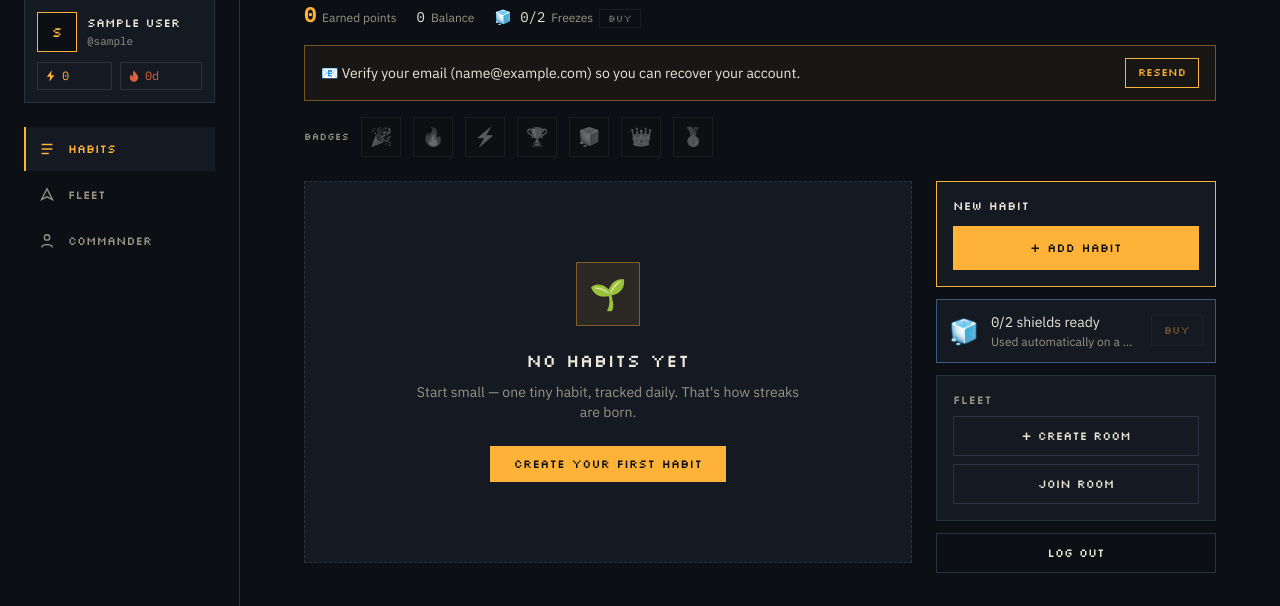
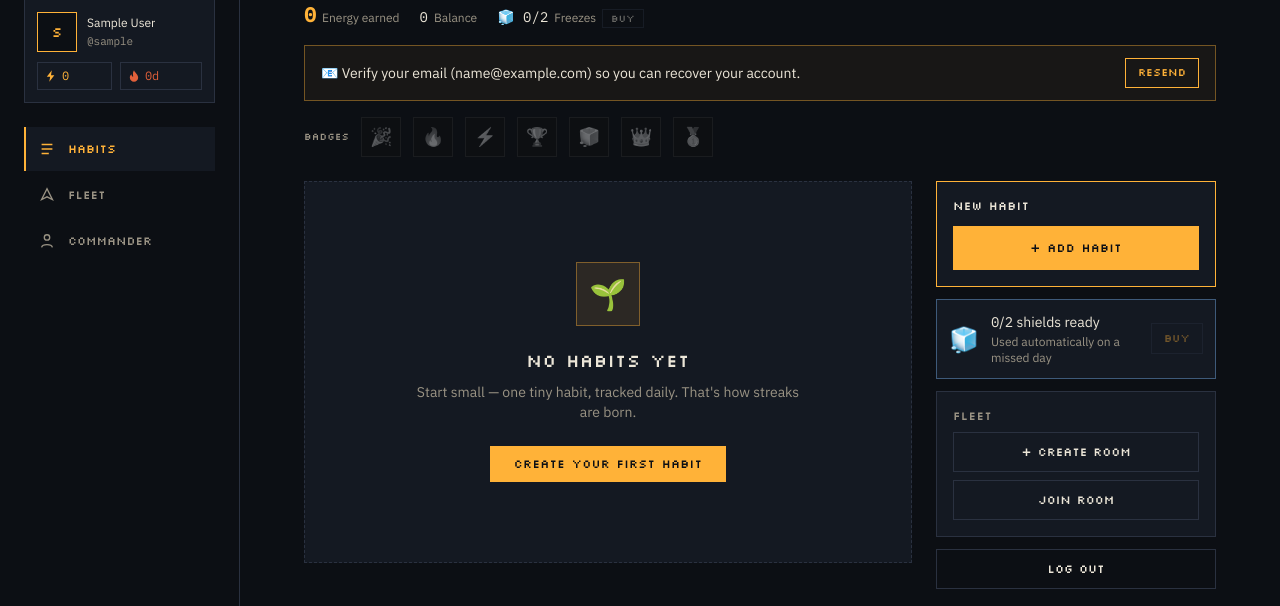
Before and after one commit to ADRK06/habitual, a Flask app: page /dashboard in a window 1280 px wide. Shown: the part 81-687 px from the top of the page. Run offline with Flask 3, Linux system fonts and the light colour scheme; the visitor is signed in with stand-in values (Sample User, id 1); data comes from the database, SQL or seed files in the repository; data that the repository does not hold is empty; some libraries are stand-ins or nearby versions.

Commit message:
Group 3 polish
- Font: user-entered text (display name, phone commander bar, habit
  title in leave/delete confirms, room leader name) now renders in
  IBM Plex Sans, never Silkscreen.
- Habit card streak figure: IBM Plex Mono at the mock's size (15px
  phone / 18px desktop), no synthetic bold (the font has no 700
  weight loaded), dust-colored instead of rust when the streak is 0.
- Unified the selected-chip pattern (bone fill / void text / bone
  border) across dashboard filters, create-habit/create-room
  frequency buttons, weekday toggles and the emoji picker - all
  previously used a second, inconsistent accent-tint pattern.
- Check-in/undo popovers now share one open-popover slot on the
  dashboard's root Alpine scope: opening one closes any other, and
  outside-click now closes a popover (Escape already did). HTMX
  check-in/undo/freeze requests are untouched.
- Shield card hint text now wraps instead of truncating with an
  ellipsis; only user-entered text truncates.
- Header/card wording for the points currency now says "Energy"
  consistently (header stat, habit-card tile), matching the mock's
  own vocabulary instead of mixing "points" and "Energy".
- Badges row no longer wraps to a second line on a 390px phone - it
  scrolls sideways in one row instead.

Co-Authored-By: Claude Sonnet 5 <noreply@anthropic.com>

```diff
--- a/habitual/templates/dashboard.html
+++ b/habitual/templates/dashboard.html
@@ -20,18 +21,18 @@
       + New habit
     </button>
     <div class="hidden flex-wrap gap-1.5 lg:flex">
-      <button type="button" @click="filter = 'all'" :class="filter === 'all' ? 'bg-bone text-void border-bone' : 'border-border text-text-muted'" class="h-[34px] border px-3 font-display text-[11px] uppercase transition-colors">All</button>
-      <button type="button" @click="filter = 'solo'" :class="filter === 'solo' ? 'bg-bone text-void border-bone' : 'border-border text-text-muted'" class="h-[34px] border px-3 font-display text-[11px] uppercase transition-colors">Solo</button>
-      <button type="button" @click="filter = 'fleet'" :class="filter === 'fleet' ? 'bg-bone text-void border-bone' : 'border-border text-text-muted'" class="h-[34px] border px-3 font-display text-[11px] uppercase transition-colors">Fleet</button>
+      <button type="button" @click="filter = 'all'" :class="filter === 'all' ? 'bg-bone text-void border-bone' : 'border-border text-text-muted hover:border-accent'" class="h-[34px] border px-3 font-display text-[11px] uppercase transition-colors">All</button>
+      <button type="button" @click="filter = 'solo'" :class="filter === 'solo' ? 'bg-bone text-void border-bone' : 'border-border text-text-muted hover:border-accent'" class="h-[34px] border px-3 font-display text-[11px] uppercase transition-colors">Solo</button>
+      <button type="button" @click="filter = 'fleet'" :class="filter === 'fleet' ? 'bg-bone text-void border-bone' : 'border-border text-text-muted hover:border-accent'" class="h-[34px] border px-3 font-display text-[11px] uppercase transition-colors">Fleet</button>
     </div>
   </header>
 
   {% include "partials/header_stats.html" %}
 
   <div class="flex flex-wrap gap-1.5 pb-4 lg:hidden">
-    <button type="button" @click="filter = 'all'" :class="filter === 'all' ? 'bg-bone text-void border-bone' : 'border-border text-text-muted'" class="h-8 border px-2.5 font-display text-[11px] uppercase transition-colors">All</button>
-    <button type="button" @click="filter = 'solo'" :class="filter === 'solo' ? 'bg-bone text-void border-bone' : 'border-border text-text-muted'" class="h-8 border px-2.5 font-display text-[11px] uppercase transition-colors">Solo</button>
-    <button type="button" @click="filter = 'fleet'" :class="filter === 'fleet' ? 'bg-bone text-void border-bone' : 'border-border text-text-muted'" class="h-8 border px-2.5 font-display text-[11px] uppercase transition-colors">Fleet</button>
+    <button type="button" @click="filter = 'all'" :class="filter === 'all' ? 'bg-bone text-void border-bone' : 'border-border text-text-muted hover:border-accent'" class="h-8 border px-2.5 font-display text-[11px] uppercase transition-colors">All</button>
+    <button type="button" @click="filter = 'solo'" :class="filter === 'solo' ? 'bg-bone text-void border-bone' : 'border-border text-text-muted hover:border-accent'" class="h-8 border px-2.5 font-display text-[11px] uppercase transition-colors">Solo</button>
+    <button type="button" @click="filter = 'fleet'" :class="filter === 'fleet' ? 'bg-bone text-void border-bone' : 'border-border text-text-muted hover:border-accent'" class="h-8 border px-2.5 font-display text-[11px] uppercase transition-colors">Fleet</button>
   </div>
 
   {% if not current_user.email %}
@@ -124,7 +125,7 @@
         <span class="shrink-0 text-2xl" aria-hidden="true">🧊</span>
         <div class="flex min-w-0 flex-1 flex-col gap-0.5">
           <span class="font-body text-sm text-text"><span class="font-mono">{{ freezes_held }}</span>/2 shields ready</span>
-          <span class="truncate font-body text-xs text-text-muted">Used automatically on a missed day</span>
+          <span class="font-body text-xs text-text-muted">Used automatically on a missed day</span>
         </div>
         <button
           type="button"
--- a/habitual/templates/partials/badges_row.html
+++ b/habitual/templates/partials/badges_row.html
@@ -1,11 +1,11 @@
 <div
   id="badges-row"
   {% if oob %}hx-swap-oob="true"{% endif %}
-  class="flex w-full flex-wrap items-center gap-3 pb-6 font-body"
+  class="flex w-full flex-nowrap items-center gap-3 overflow-x-auto pb-6 font-body"
 >
-  <span class="font-display text-[10px] uppercase tracking-wide text-text-muted">Badges</span>
+  <span class="shrink-0 font-display text-[10px] uppercase tracking-wide text-text-muted">Badges</span>
   {% for b in badge_rows %}
-  <div class="group relative">
+  <div class="group relative shrink-0">
     <button
       type="button"
       tabindex="0"
--- a/habitual/templates/partials/header_stats.html
+++ b/habitual/templates/partials/header_stats.html
@@ -6,7 +6,7 @@
 >
   <span class="flex items-baseline gap-1.5">
     <span id="earned-points-value" class="font-mono text-xl font-bold tabular-nums text-accent" data-counter="{{ earned_points }}">{{ earned_points }}</span>
-    Earned points
+    Energy earned
   </span>
   <span class="flex items-baseline gap-1.5">
     <span class="font-mono text-sm text-text">{{ balance }}</span>
--- a/habitual/templates/partials/nav/phone_hud.html
+++ b/habitual/templates/partials/nav/phone_hud.html
@@ -22,7 +22,7 @@
   >
     <span class="w-11 h-11 border border-accent bg-void shrink-0 flex items-center justify-center font-display text-base text-accent">{{ current_user.name[0]|upper }}</span>
     <span class="flex flex-col gap-0.5 min-w-0">
-      <span class="font-display text-xs truncate">{{ current_user.name }}</span>
+      <span class="font-body text-xs truncate">{{ current_user.name }}</span>
       <span class="font-mono text-xs text-dust truncate">@{{ current_user.username }}</span>
     </span>
   </a>
--- a/habitual/templates/partials/nav/sidebar.html
+++ b/habitual/templates/partials/nav/sidebar.html
@@ -32,7 +32,7 @@
     <span class="flex items-center gap-2.5">
       <span class="w-10 h-10 border border-accent bg-void shrink-0 flex items-center justify-center font-display text-sm text-accent">{{ current_user.name[0]|upper }}</span>
       <span class="flex flex-col gap-0.5 min-w-0">
-        <span class="font-display text-xs truncate">{{ current_user.name }}</span>
+        <span class="font-body text-xs truncate">{{ current_user.name }}</span>
         <span class="font-mono text-[11px] text-dust truncate">@{{ current_user.username }}</span>
       </span>
     </span>
```
Also changed, not shown: other parts of habitual/templates/dashboard.html (+11 -10 lines), habitual/templates/partials/habit_card.html (+22 -20 lines), tests/test_rooms.py (+8 -2 lines), habitual/static/css/app.css.
